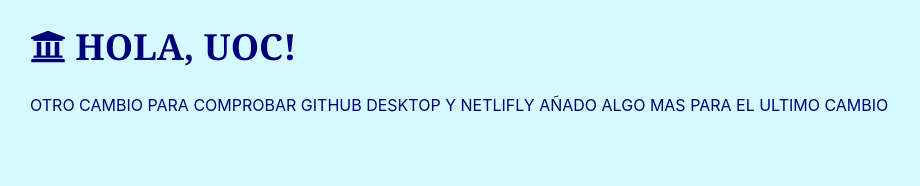
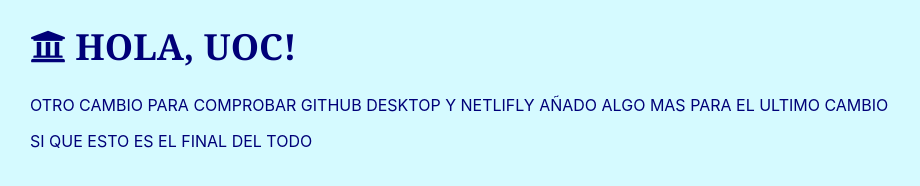
Before and after one commit to JavierAntonUOC/teatro3, a website built with Parcel: page src/index.html in a window 1280 px wide. Shown: the part 110-296 px from the top of the page, without its empty margins (0-920 px from the left). Built offline with nearby package versions, Linux system fonts and the light colour scheme; some packages are replaced by stand-ins of ours.

Commit message:
CambioA
Mas comprobaciones

```diff
--- a/src/index.html
+++ b/src/index.html
@@ -15,7 +15,9 @@
   <p>
     OTRO CAMBIO PARA COMPROBAR GITHUB DESKTOP Y NETLIFLY
     AÑADO ALGO MAS PARA EL ULTIMO CAMBIO
+
   </p>
+  <p>SI QUE ESTO ES EL FINAL DEL TODO</p>
 
   <script src="./assets/scripts/main.js"></script><!-- do not remove this line! -->
 </body>
```
